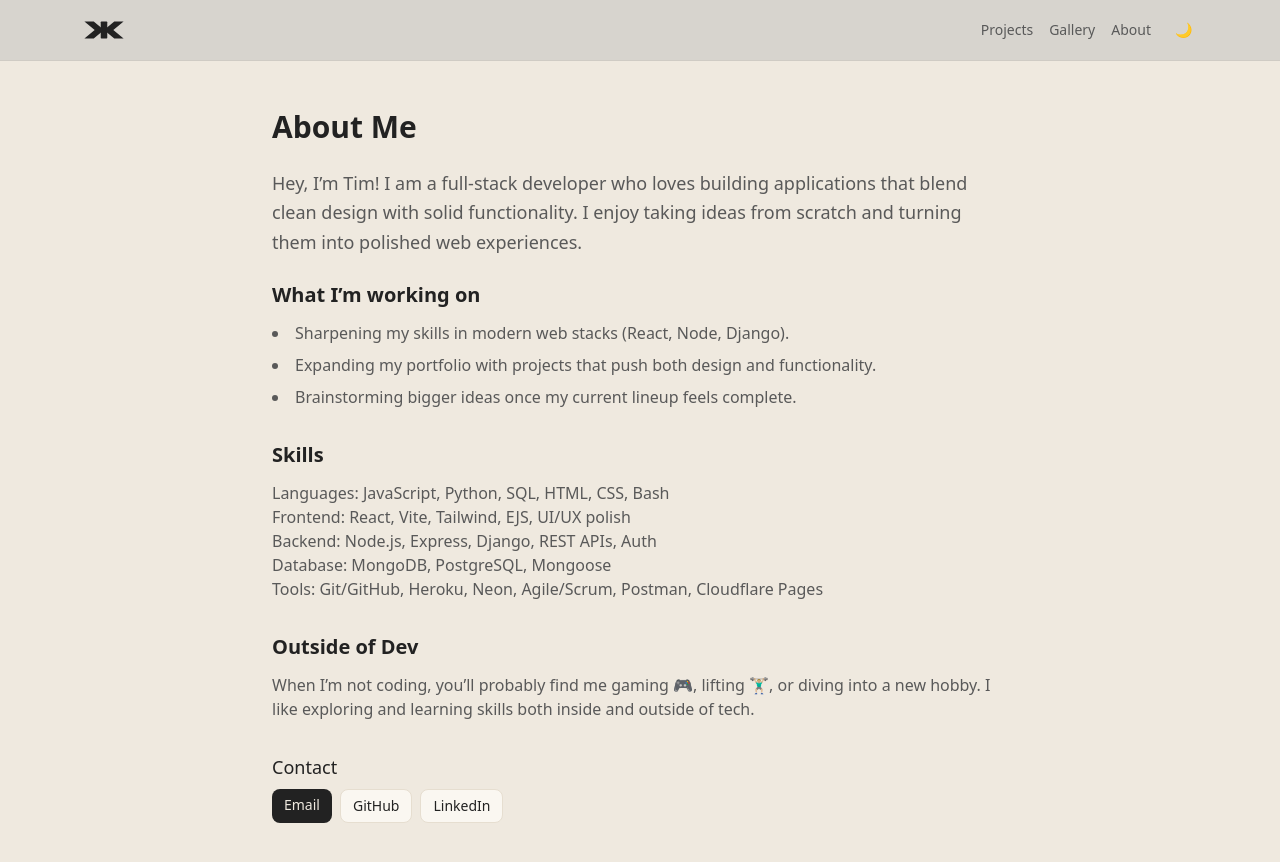
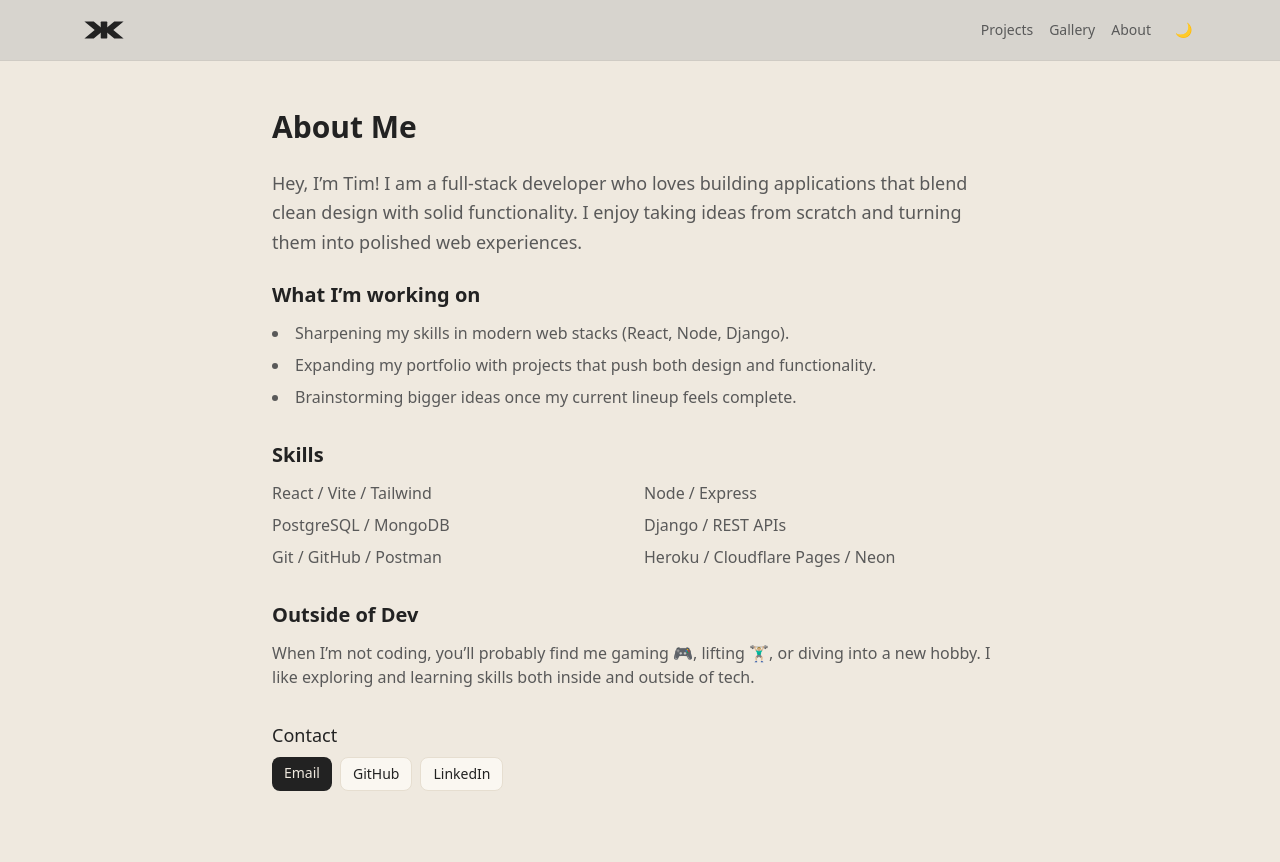
Before and after one commit to Xugknight/knightworks, a React (Vite) app: page /about in a window 1280 px wide. Shown: the top 862 px of the page. After the commit the page ends 839 px from the top, so only its background shows below. Built offline with nearby package versions, Linux system fonts and the light colour scheme.

Commit message:
Fix minor errors on about

```diff
--- a/src/pages/About.jsx
+++ b/src/pages/About.jsx
@@ -26,13 +26,14 @@ export default function About() {
                 <h2 className="text-xl font-semibold text-[color:var(--text)] mb-3">
                     Skills
                 </h2>
-                <p className="text-[color:var(--subtext)]">
-                    <span className="font-medium">Languages:</span> JavaScript, Python, SQL, HTML, CSS, Bash <br />
-                    <span className="font-medium">Frontend:</span> React, Vite, Tailwind, EJS, UI/UX polish <br />
-                    <span className="font-medium">Backend:</span> Node.js, Express, Django, REST APIs, Auth <br />
-                    <span className="font-medium">Database:</span> MongoDB, PostgreSQL, Mongoose <br />
-                    <span className="font-medium">Tools:</span> Git/GitHub, Heroku, Neon, Agile/Scrum, Postman, Cloudflare Pages
-                </p>
+                <ul className="mt-2 grid grid-cols-2 gap-2 text-[color:var(--subtext)]">
+                    <li>React / Vite / Tailwind</li>
+                    <li>Node / Express</li>
+                    <li>PostgreSQL / MongoDB</li>
+                    <li>Django / REST APIs</li>
+                    <li>Git / GitHub / Postman</li>
+                    <li>Heroku / Cloudflare Pages / Neon</li>
+                </ul>
             </section>
 
             <section>
```
